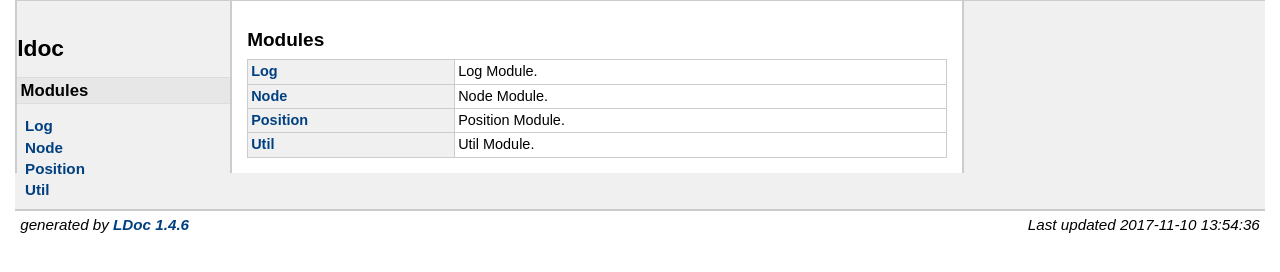
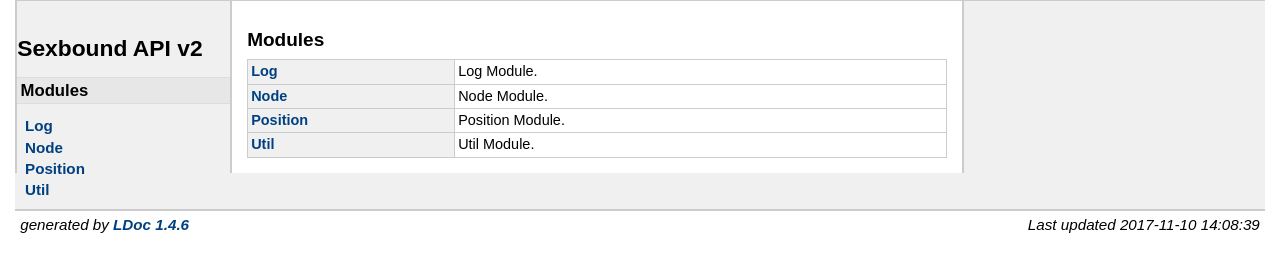
Before and after one commit to Krystallic/Starbound_Sexbound-API2, a plain HTML site: page docs/index.html in a window 1280 px wide. Drawn offline with Linux system fonts and the light colour scheme.

Commit message:
Update doc

```diff
--- a/docs/index.html
+++ b/docs/index.html
@@ -24,7 +24,7 @@
 
 <div id="navigation">
 <br/>
-<h1>ldoc</h1>
+<h1>Sexbound API v2</h1>
 
 
 
@@ -67,7 +67,7 @@
 </div> <!-- id="main" -->
 <div id="about">
 <i>generated by <a href="http://github.com/stevedonovan/LDoc">LDoc 1.4.6</a></i>
-<i style="float:right;">Last updated 2017-11-10 13:54:36 </i>
+<i style="float:right;">Last updated 2017-11-10 14:08:39 </i>
 </div> <!-- id="about" -->
 </div> <!-- id="container" -->
 </body>
```
Also changed, not shown: docs/modules/Log.html (+2 -2 lines), docs/modules/Node.html (+2 -2 lines), docs/modules/Position.html (+2 -2 lines), docs/modules/Util.html (+2 -2 lines).
